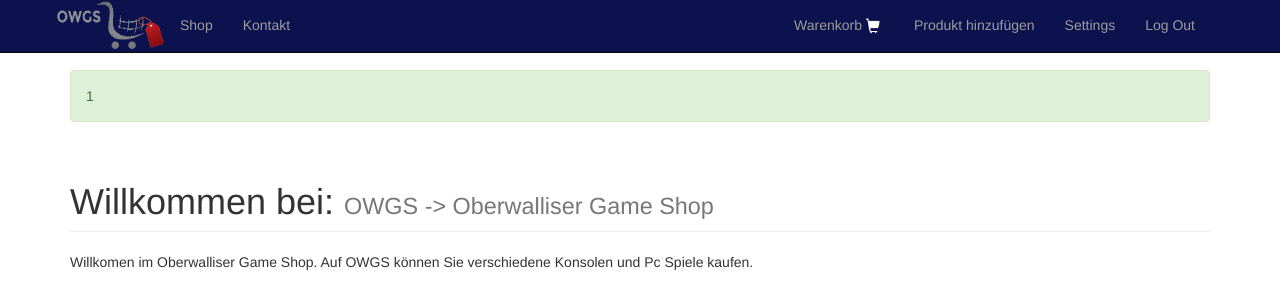
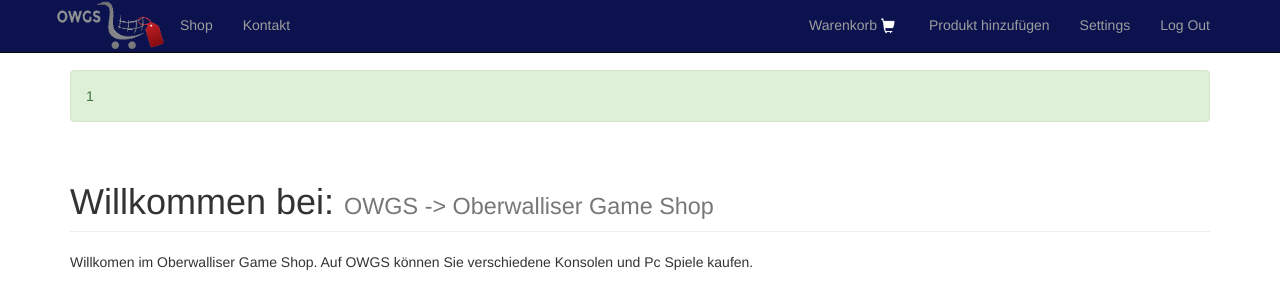
Before and after one commit to OWGS/owgs, a PHP site: page /index.php in a window 1280 px wide. Shown: the top 300 px of the page. Run offline with PHP 8.4, Linux system fonts and the light colour scheme; the visitor is signed in with stand-in values (Sample User, id 1); data comes from the database, SQL or seed files in the repository.

Commit message:
navbar bug fixed

```diff
--- a/resources/navigation.php
+++ b/resources/navigation.php
@@ -26,7 +26,7 @@
                     <a href="?site=kontakt">Kontakt</a>
                 </li>
             </ul>
-            <ul class="nav navbar-nav pull-right ">
+            <ul class="nav navbar-nav navbar-right ">
                 <?php
                 session_start();
                 if (!isset($_SESSION["authenticated"])) {
```
